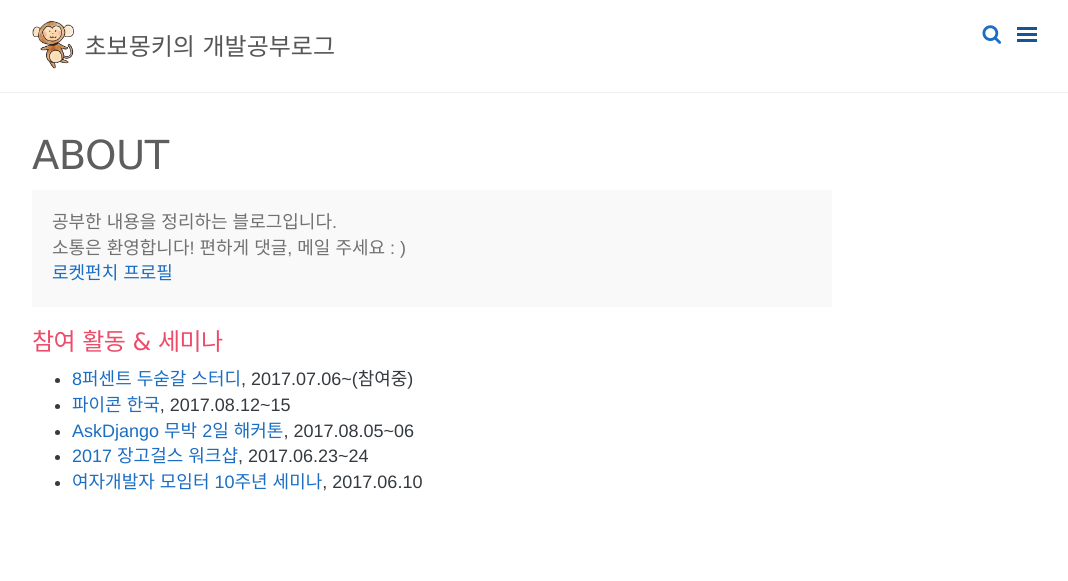
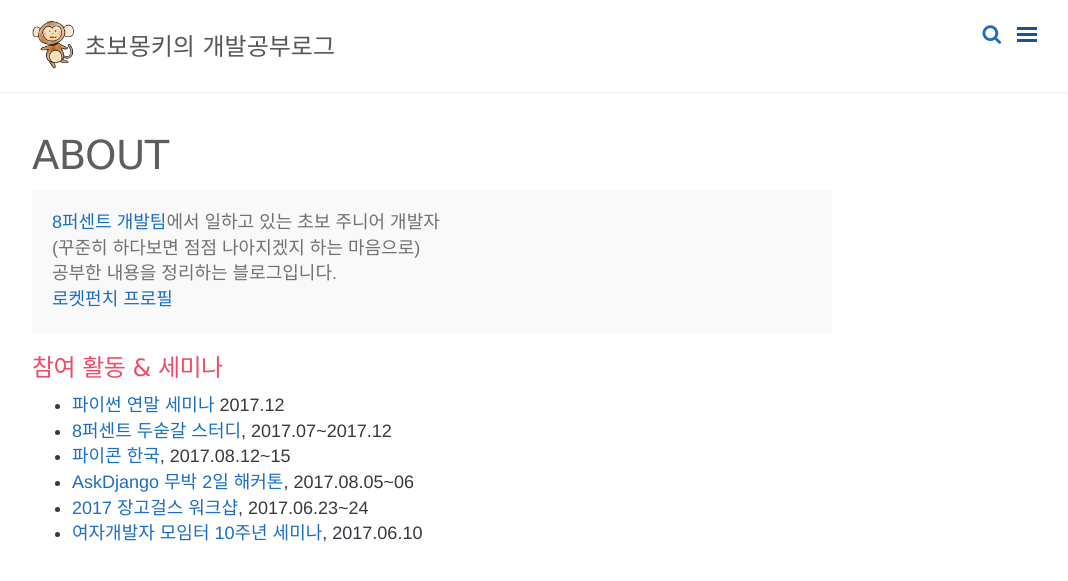
Before and after one commit to wayhome25/wayhome25.github.io, a Jekyll site: the page built from about.md, in a window 1280 px wide. Shown: the top 581 px of the page, without its empty margins (208-1276 px from the left). Built offline with Jekyll 4.4.1, drawn with Linux system fonts in a browser that asks for light colours; nearby versions of some CDN libraries; comment, search, counter and statistics services are not loaded.

Commit message:
add blog post

```diff
--- a/about.md
+++ b/about.md
@@ -4,13 +4,15 @@ title: About
 ---
 
 <p class="message">
-  공부한 내용을 정리하는 블로그입니다.<br>
-  소통은 환영합니다! 편하게 댓글, 메일 주세요 : ) <br>
+  <a href="https://brunch.co.kr/magazine/8percent">8퍼센트 개발팀</a>에서 일하고 있는 초보 주니어 개발자<br>
+  (꾸준히 하다보면 점점 나아지겠지 하는 마음으로)<br>
+  공부한 내용을 정리하는 블로그입니다. <br>
   <a href="https://www.rocketpunch.com/@wayhome25">로켓펀치 프로필</a><br>
 </p>
 
 ## 참여 활동 & 세미나
-- [8퍼센트 두숟갈 스터디](https://8percent.github.io/2017-06-30/%EC%8A%A4%ED%84%B0%EB%94%94%EC%8B%9C%EC%9E%91/), 2017.07.06~(참여중)
+- [파이썬 연말 세미나](http://blog.pycon.kr/2017/12/27/python-seminar/) 2017.12
+- [8퍼센트 두숟갈 스터디](https://brunch.co.kr/@leehosung/42), 2017.07~2017.12
 - [파이콘 한국](https://www.pycon.kr/2017/), 2017.08.12~15
 - [AskDjango 무박 2일 해커톤](https://nomade.kr/moim/askdjango-hackathon-2017/), 2017.08.05~06
 - [2017 장고걸스 워크샵](https://djangogirls.org/seoul/), 2017.06.23~24
```
Also changed, not shown: _posts/etc/2018-01-28-ssh-iterm2-theme.md (added, +63 -0 lines).
